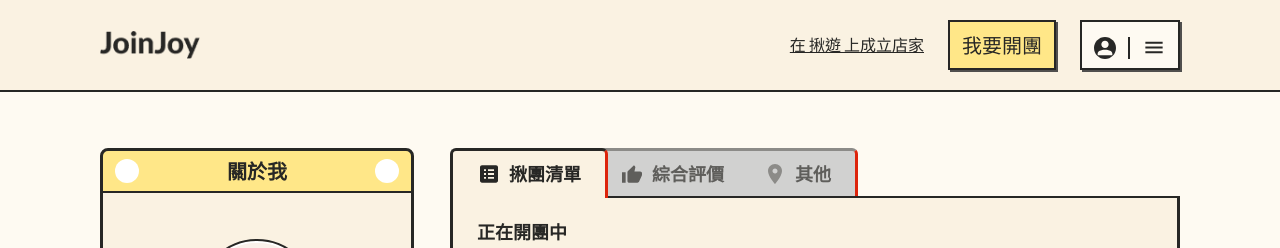
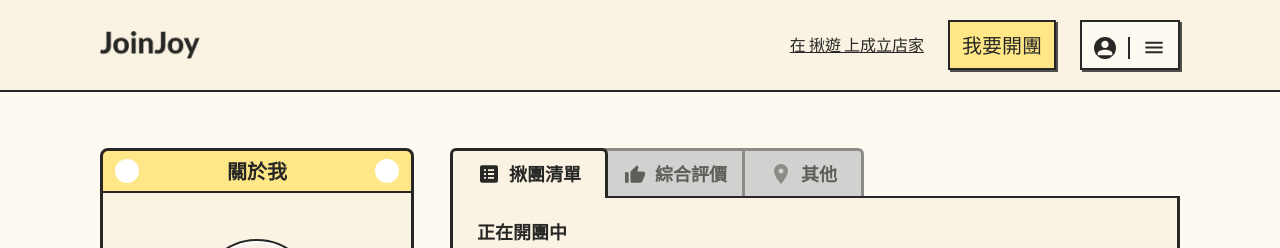
Before and after one commit to star82620/join-joy, a Next.js app: page /user in a window 1280 px wide. Shown: the top 248 px of the page. Built offline with nearby package versions, Linux system fonts and the light colour scheme.

Commit message:
update/ adjust TabBlock border

```diff
--- a/common/components/WrapperFile/index.tsx
+++ b/common/components/WrapperFile/index.tsx
@@ -36,10 +36,11 @@ export default function WrapperFile({
   function TabBlock({ tab, zIndex, isActive }: TabBlockProps) {
     const { tabName, tabText, img } = tab;
 
+    const defaultStyle =
+      "pb-2 bg-gray-200 text-gray-600 border-gray-400 border-l-gray-400";
+
     const activeStyle =
-      "pb-[10px] border-l-[3px] rounded-tl-md bg-yellow-dark z-10";
-
-    const defaultStyle = "pb-2 border-gray-400 text-gray-600 bg-gray-200";
+      "pb-[10px] bg-yellow-dark text-gray-950 border-gray-950 rounded-tl-md";
 
     const toggleActiveImgSrc = () => {
       const activeImg = img.src.replace("light", "dark");
@@ -55,19 +56,15 @@ export default function WrapperFile({
           "pt-2 px-6",
           "-ml-3",
           "text-lg font-semibold leading-1",
-          "border-[3px] border-l-0 border-b-0 border-r-danger",
+          "border-[3px] border-b-0",
           "rounded-tr-md",
           "first:rounded-tl-md first:border-l-[3px] first:ml-0",
           isActive ? `z-10` : `z-${zIndex}`,
           isActive ? activeStyle : defaultStyle
         )}
-        // className={`pt-2 px-6 -ml-3 text-lg font-semibold leading-1 border-[3px] border-l-0 border-b-0  rounded-tr-md first:rounded-tl-md first:border-l-[3px] first:ml-0  ${
-        //   isActive ? activeStyle : defaultStyle
-        // } ${isActive ? `z-10` : `z-${zIndex}`}`}
-        data-tab={tab.tabName}
+        data-tab={tabName}
         onClick={() => {
-          setActiveTab(tab.tabName);
-          console.log("activeTab", activeTab);
+          setActiveTab(tabName);
         }}
       >
         <span className="inline-block align-middle w-6 h-6 md:w-5 md:h-5 relative">
```
